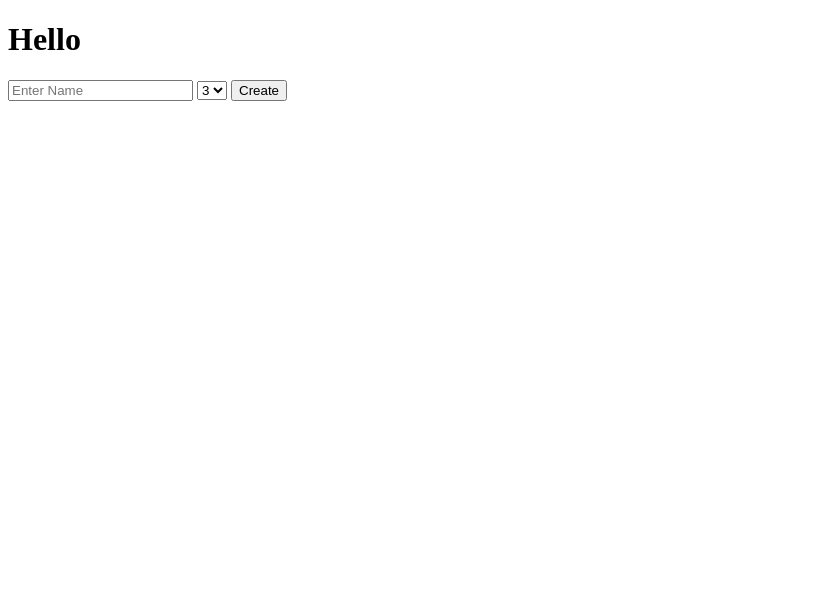
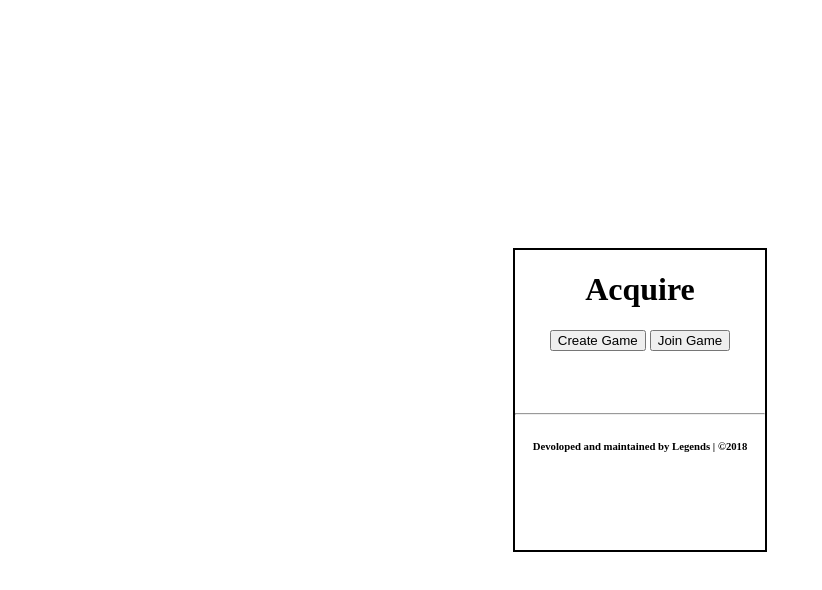
Before and after one commit to aditilahare/acquire-legends, a website: page public/index.html in a window 1280 px wide. Shown: the whole page, without its empty margins (0-822 px from the left). Drawn offline with Linux system fonts and the light colour scheme.

Commit message:
[sreenadh/harshad] Improved UI for landing page
What changes have you made?

*Aligned forms
*Added visibility toggle option
*Combined both join and index page

Why do we need this change?

* To have two forms in single page

What can this change impact?
* Improves UI

```diff
--- /dev/null
+++ b/public/css/index.css
@@ -0,0 +1,22 @@
+div.container{
+  text-align: center;
+  height:300px;
+  width: 250px;
+  border: 2px solid black;
+}
+div.hidden{
+  display: none;
+}
+div.show{
+  text-align: center;
+  display: block;
+}
+
+div.centered{
+  position: absolute;
+  top: 0;
+  left: 0;
+  right: 0;
+  bottom: 0;
+  margin:auto;
+}
--- /dev/null
+++ b/public/css/waitingPage.css
@@ -0,0 +1,9 @@
+body{
+  text-align: center;
+  font-family: 'Merriweather', serif;
+}
+
+footer{
+  font-family: 'Merriweather', serif;
+  font-weight: 300;
+}
--- a/public/index.html
+++ b/public/index.html
@@ -2,19 +2,47 @@
 <html>
   <head>
     <meta charset="utf-8">
+    <link rel="stylesheet" href="./css/index.css">
+    <script src="./js/index.js" charset="utf-8"></script>
     <title>acquire - legends</title>
   </head>
   <body>
-    <h1>Hello</h1>
+    <div class='container centered'>
+    <header>
+      <h1>Acquire</h1>
+    </header>
+    <div class="buttonBlock">
+      <input type="button"  onclick="toggle('create-game-form')" name="showCreateForm" value="Create Game">
+      <input type="button"  onclick="toggle('join-game-form')" name="showJoinForm" value="Join Game">
+    </div>
+    <div class="centered" id="form-holder">
+
+    </div>
+    <div class="createGame hidden centered" id="create-game-form">
       <form  action="/create" method="post">
         <input type="text" name="playerName" placeholder="Enter Name" value="">
         <select class="" name="numberOfPlayers">
+
           <option value="3">3</option>
           <option value="4">4</option>
+
           <option value="5">5</option>
           <option value="6">6</option>
         </select>
         <button type="submit"  name="button">Create</button>
       </form>
+    </div>
+    <br><br><br>
+    <div class="joinGame hidden centered" id="join-game-form">
+      <form action="/join" method="post">
+        <input type="text" name="playerName" value=""/></br></br>
+        <input type="submit"  value="Join game"/>
+      </form>
+    </div>
+    <footer>
+      <hr>
+      <h6>Devoloped and maintained by Legends | &copy;2018</h6>
+    </footer>
+  </div>
   </body>
 </html>
--- /dev/null
+++ b/public/js/index.js
@@ -0,0 +1,4 @@
+let toggle = function(form){
+  let element=document.getElementById(form);
+  document.getElementById('form-holder').innerHTML=element.innerHTML;
+}
```
Also changed, not shown: public/waitingPage.html (+2 -0 lines), public/css/style.css (deleted). Lines whose indentation alone changed are shown as unchanged.
